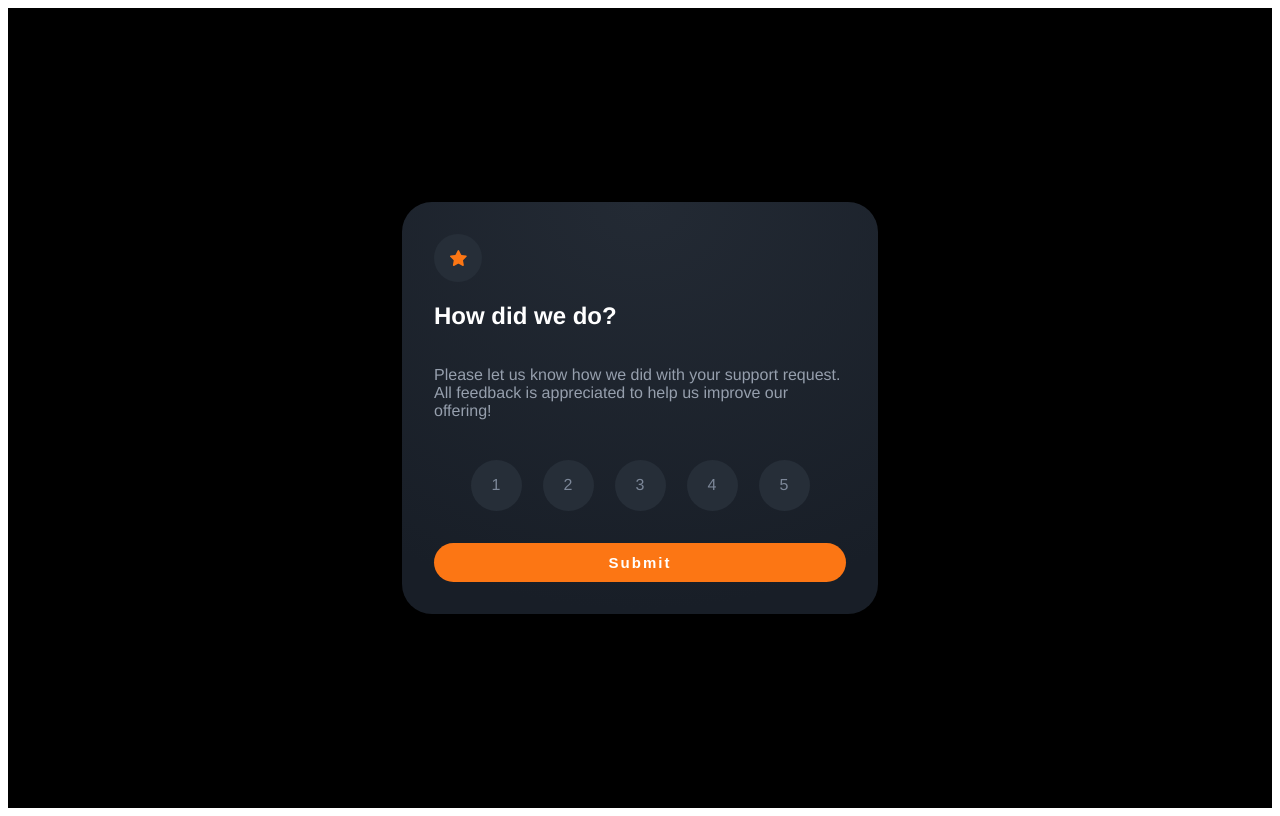
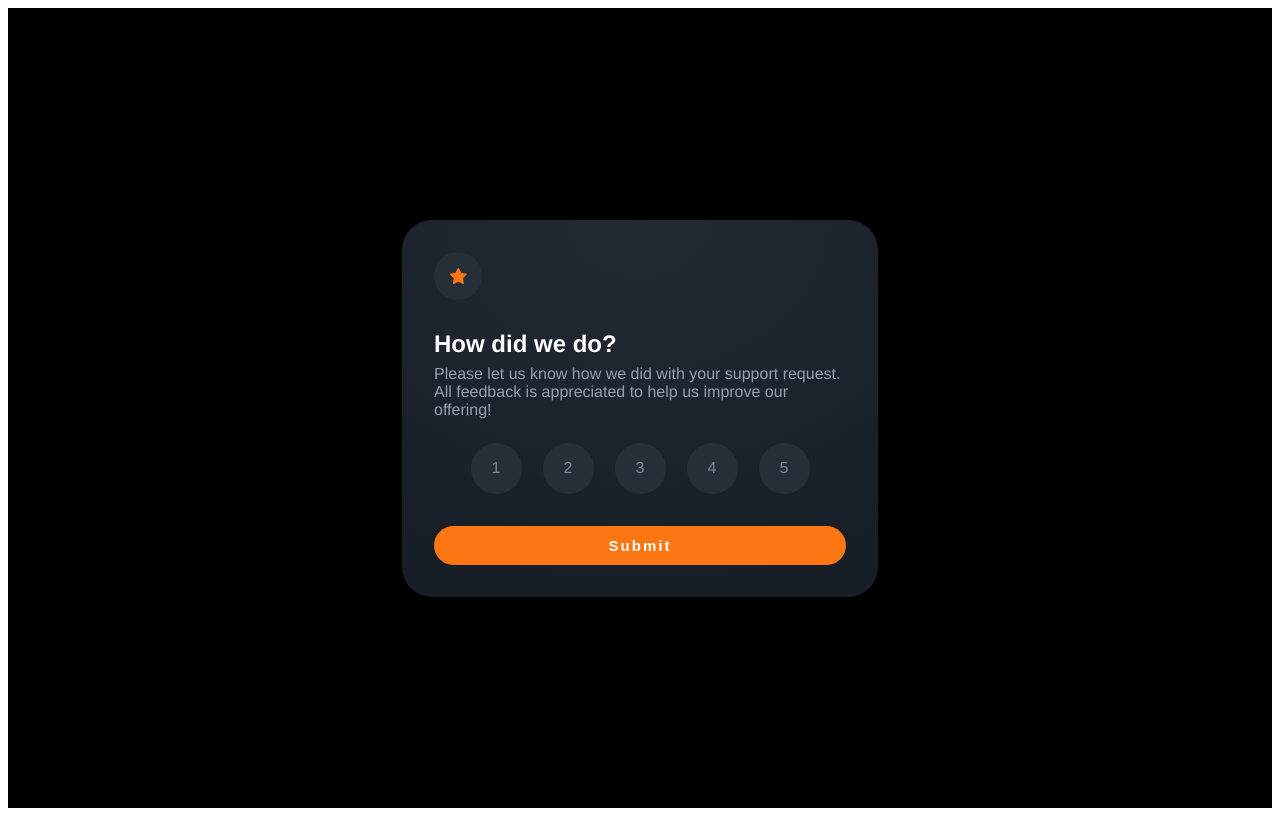
Before and after one commit to MaxAnderberg/rating-component, a Vue app: page / in a window 1280 px wide. Built offline with nearby package versions, Linux system fonts and the light colour scheme.

Commit message:
fixed layout

```diff
--- a/src/components/HelloWorld.vue
+++ b/src/components/HelloWorld.vue
@@ -45,9 +45,12 @@ export default {
 h1 {
   color: white;
   text-align: left;
+  margin-bottom: 7px;
+  margin-top: 30px;
 }
 p {
   color: #969FAD;
+  margin: 0;
 }
 .button {
   color: #fff;
```
